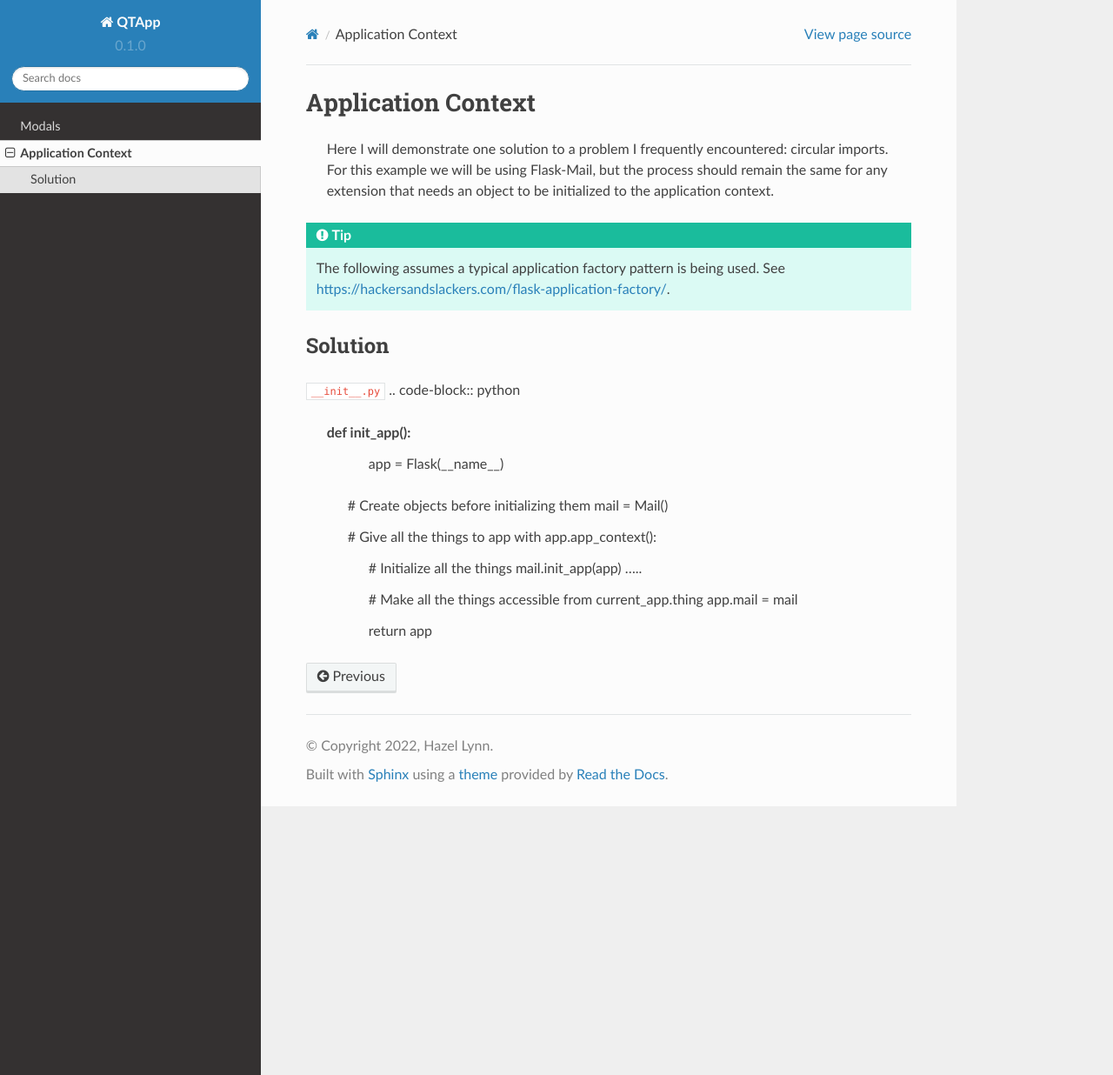
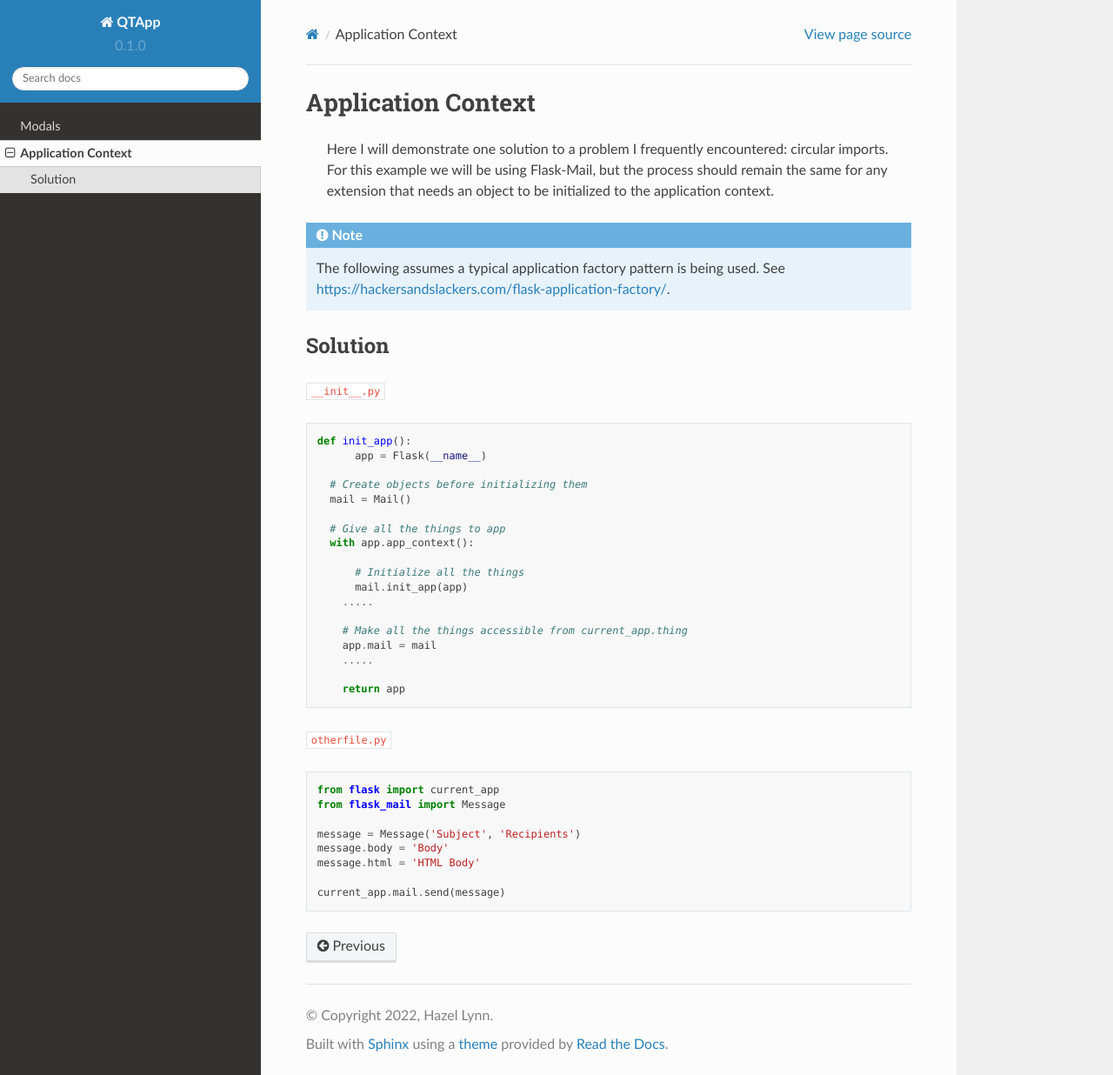
Before and after one commit to Queer-Theatre-Kalamazoo/qtdocs, a Sphinx documentation site: the page built from docs/source/appcontext.rst, in a window 1280 px wide and 1236 px high. Shown: the whole window at 87% size. Built offline with Sphinx 7.4.7 and the Read the Docs theme 2.0.0, drawn with Linux system fonts in a browser that asks for light colours.

Commit message:
Update appcontext.rst

```diff
--- a/docs/source/appcontext.rst
+++ b/docs/source/appcontext.rst
@@ -5,13 +5,14 @@ Application Context
 
 .. epigraph:: Here I will demonstrate one solution to a problem I frequently encountered: circular imports. For this example we will be using Flask-Mail, but the process should remain the same for any extension that needs an object to be initialized to the application context.
 
-.. tip:: The following assumes a typical application factory pattern is being used. See https://hackersandslackers.com/flask-application-factory/\.
+.. note:: The following assumes a typical application factory pattern is being used. See https://hackersandslackers.com/flask-application-factory/\.
 
 ***************
 Solution
 ***************
 
 ``__init__.py``
+
 .. code-block:: python
 
   def init_app():
@@ -25,9 +26,23 @@ Solution
 
     	# Initialize all the things
     	mail.init_app(app)
-        .....
+      .....
 
-        # Make all the things accessible from current_app.thing
-        app.mail = mail
+      # Make all the things accessible from current_app.thing
+      app.mail = mail
+      .....
 
-        return app
+      return app
+
+``otherfile.py``
+
+.. code-block:: python
+
+    from flask import current_app
+    from flask_mail import Message
+
+    message = Message('Subject', 'Recipients')
+    message.body = 'Body'
+    message.html = 'HTML Body'
+
+    current_app.mail.send(message)
```
